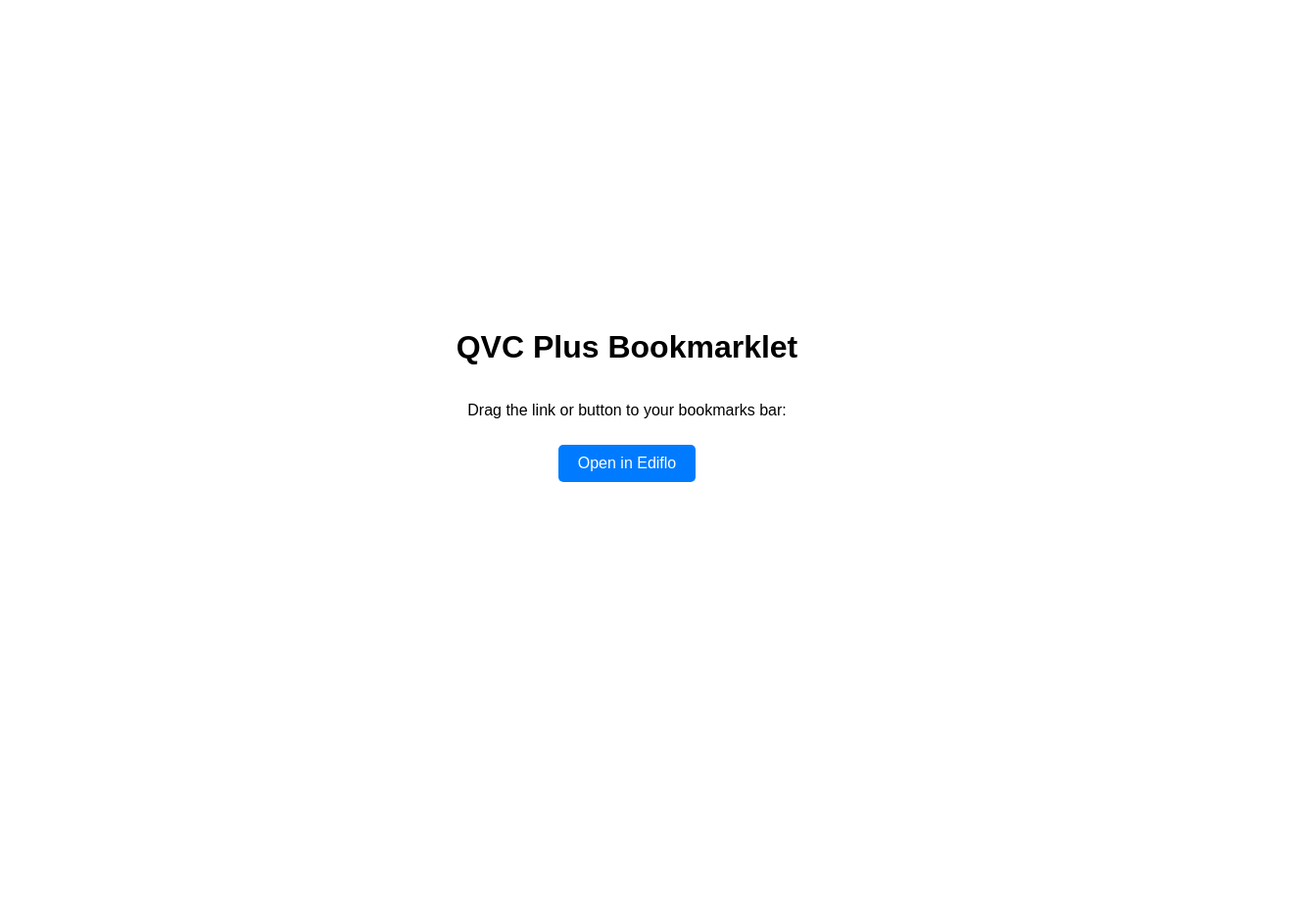
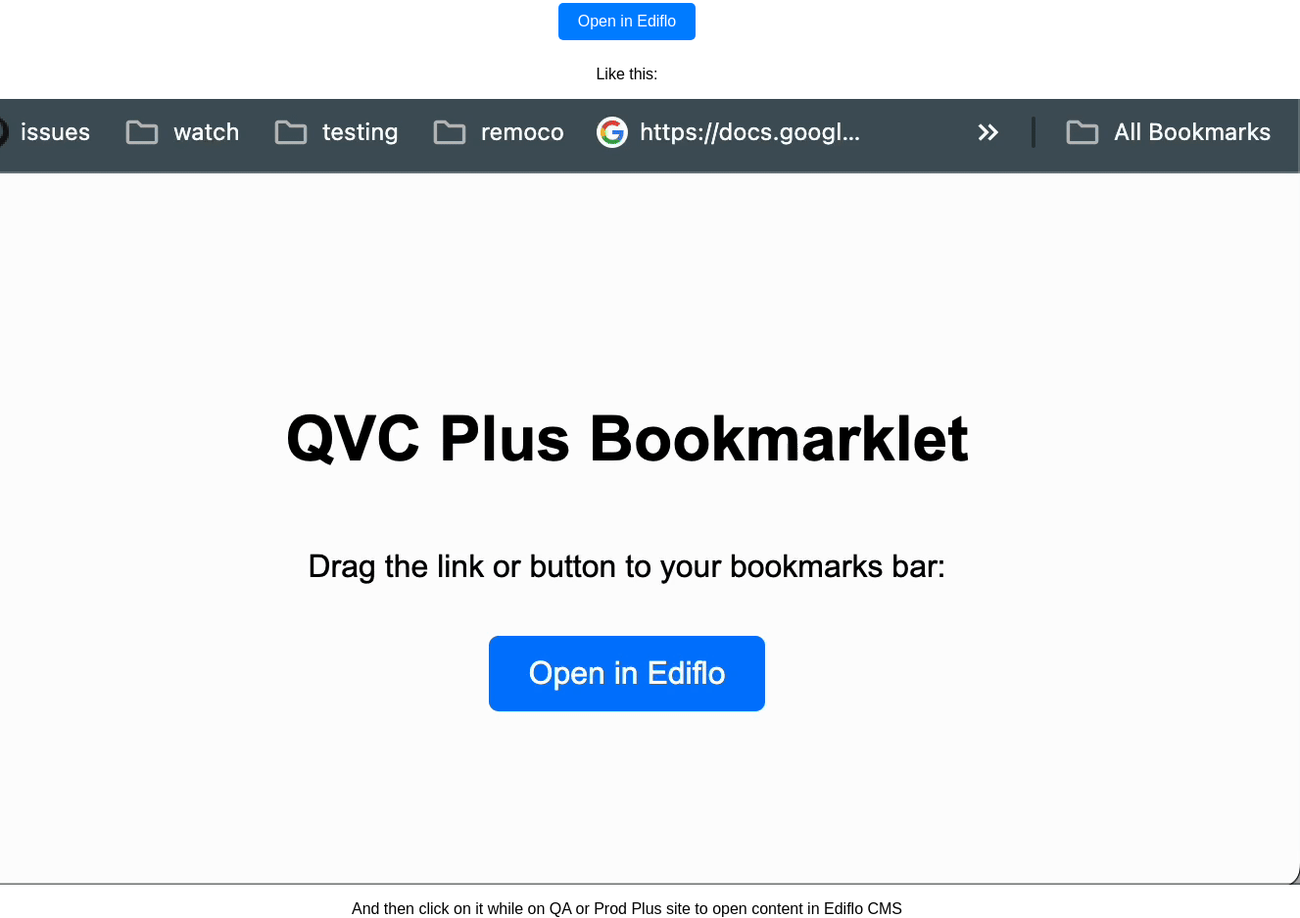
Before and after one commit to Axonista/qurate-bookmarklet, a plain HTML site: page index.html in a window 1280 px wide. Shown: the whole page at 98% size, 1327 px wide, since content can reach past the window. Before the commit the page ends 816 px from the top, so only its background shows below. Drawn offline with Linux system fonts and the light colour scheme.

Commit message:
Update index.html

```diff
--- a/index.html
+++ b/index.html
@@ -26,7 +26,10 @@
 </head>
 <body>
     <h1>QVC Plus Bookmarklet</h1>
-    <p>Drag the link or button to your bookmarks bar:</p>
+    <p>Hold and drag the link or button to your bookmarks bar:</p>
     <a class="bookmarklet" href='javascript:(function(){const e=window.location.href,t=window.location.hostname,o=window.location.pathname;if("plus.qvc.com"!==t&&"qa-plus.qvc.com"!==t)return void alert("Works only on QVC Plus");const n="qa-plus.qvc.com"===t?"https://cms.pi07.ediflo.tv/@qvc-us-qa/":"https://cms.pi07.ediflo.tv/@qvc-us/";function i(e){try{return atob(e)}catch(t){return console.error("Invalid Base64 string",t),""}}function r(e,t){let o=i(e);return o=o.replace(/\r?\n|\r/g,""),t&&(o=o.replace(new RegExp("^"+t),"")),o}let l="";if("/"===o)l=n+"collections/homepage-web";else if(o.includes("/streams/")){const e=o.match(/\/streams\/[^\/]+\/([^\/]+)/);if(e){const t=r(e[1],"Video_VideoStreamd");l=n+"assets/"+t+"?bookmarklet=v1"}}else if(o.startsWith("/series/")){const e=o.match(/\/series\/[^\/]+\/([^\/]+)/);if(e){const t=r(e[1],"Video_VideoSeriesd");l=n+"series/"+t+"?bookmarklet=v1"}}else if(o.startsWith("/portals/")){const e=o.match(/\/portals\/([^\/]+)/);if(e){const t=e[1];l=n+"layout/screens/"+t+"?bookmarklet=v1"}}else if(o.startsWith("/collections/")){const e=o.match(/\/collections\/([^\/]+)/);if(e){const t=e[1];l=n+"collections/"+t+"?bookmarklet=v1"}}l&&window.open(l,"_blank")})();'>Open in Ediflo</a>
+    <p>Like this:</p>
+    <img src="/bookmarklet.gif" />
+    <p>And then click on it while on QA or Prod Plus site to open content in Ediflo CMS</p>
 </body>
 </html>
```
